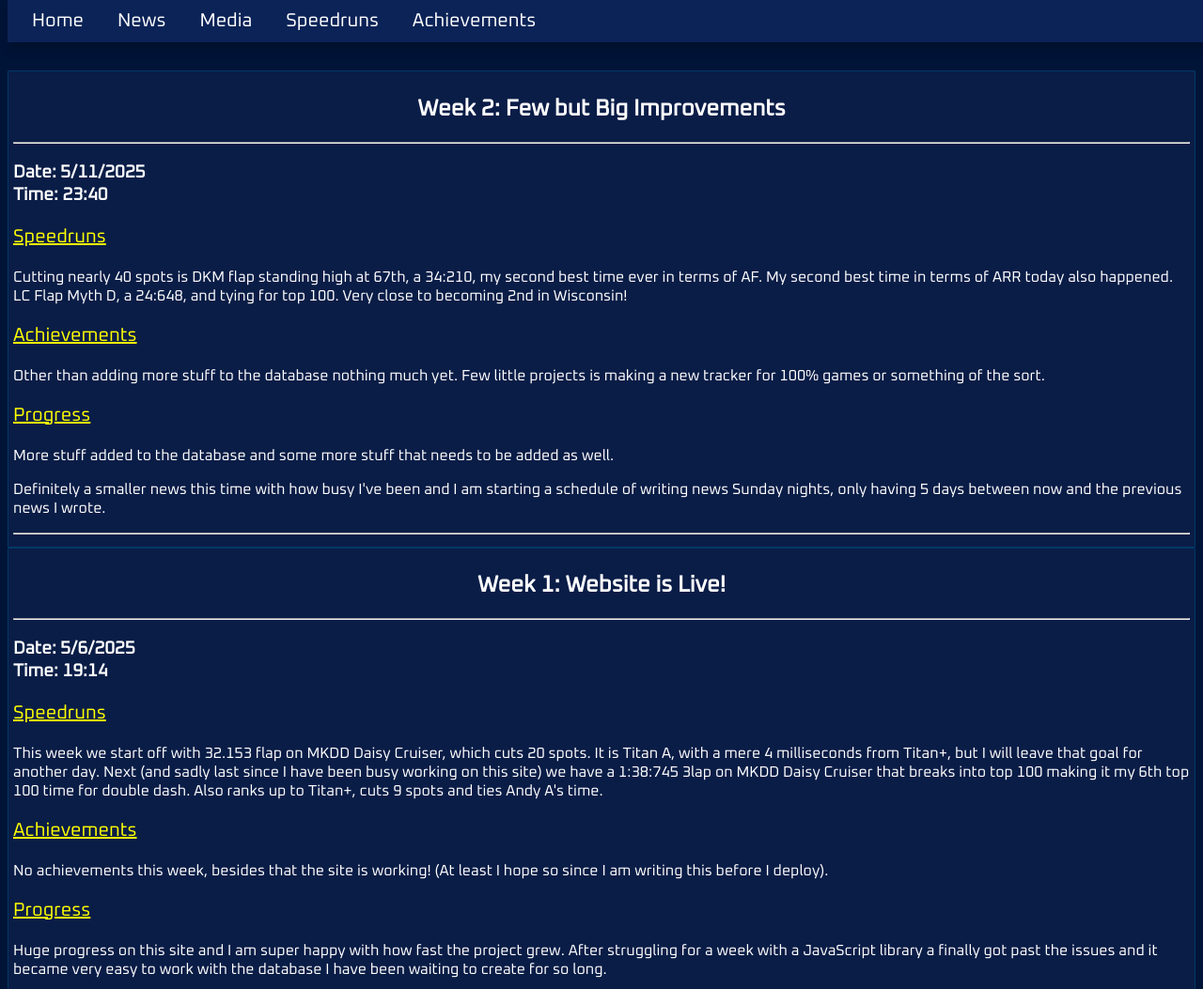
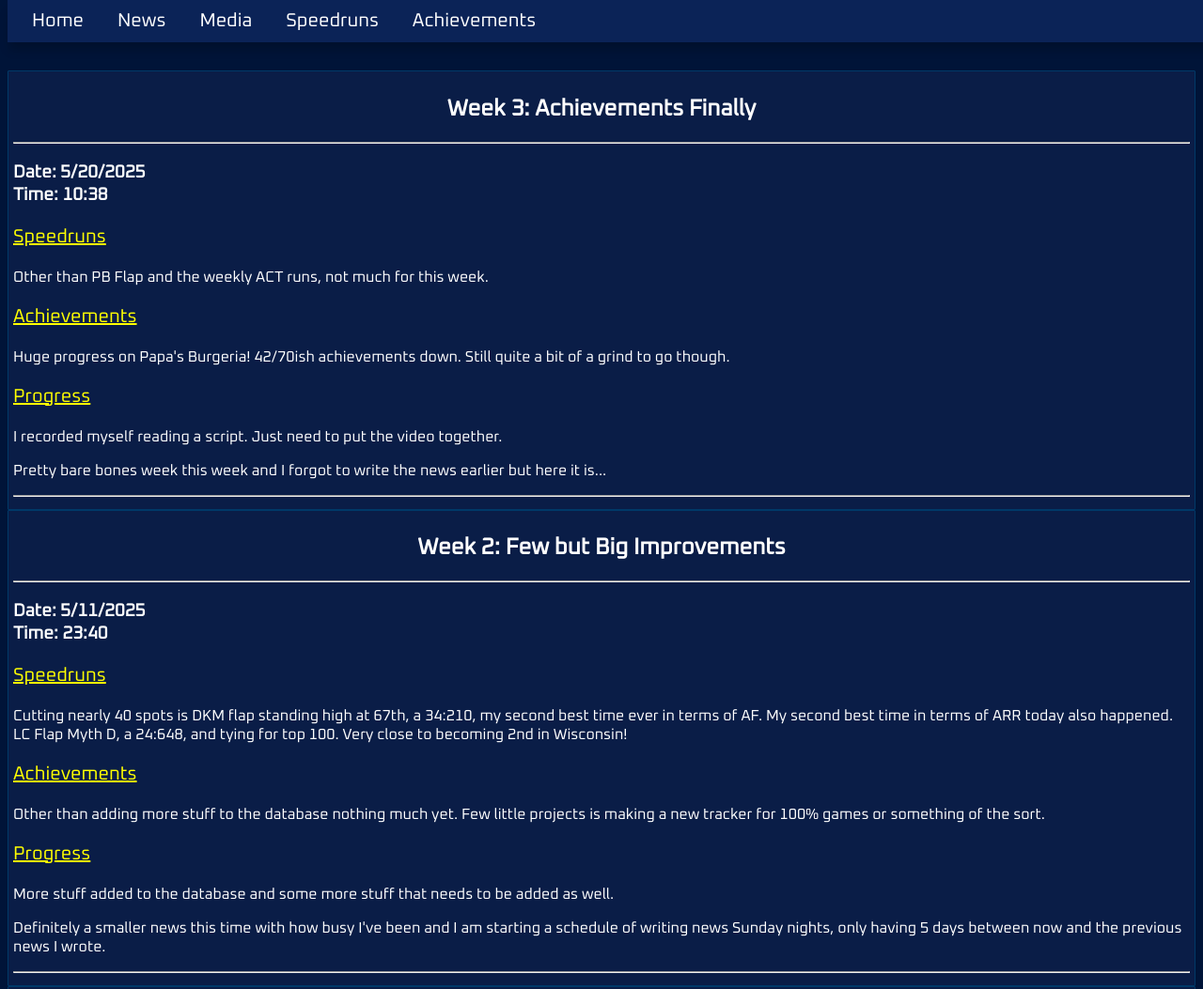
Before and after one commit to Zevihex/Central, a website: page docs/news.html in a window 1280 px wide. Shown: the top 1053 px of the page at 94% size. Drawn offline with Linux system fonts and the light colour scheme.

Commit message:
Update DB And News 2025-5-20

```diff
--- a/docs/news.html
+++ b/docs/news.html
@@ -33,6 +33,19 @@
     <hr>
   </div> -->
   <div class="container">
+    <h2>Week 3: Achievements Finally</h2>
+    <hr>
+    <h3>Date: 5/20/2025<br>Time: 10:38</h3>
+    <p class="underline">Speedruns</p>
+    <p>Other than PB Flap and the weekly ACT runs, not much for this week.</p>
+    <p class="underline">Achievements</p>
+    <p>Huge progress on Papa's Burgeria! 42/70ish achievements down. Still quite a bit of a grind to go though.</p>
+    <p class="underline">Progress</p>
+    <p>I recorded myself reading a script. Just need to put the video together.</p>
+    <p>Pretty bare bones week this week and I forgot to write the news earlier but here it is...</p>
+    <hr>
+  </div>
+  <div class="container">
     <h2>Week 2: Few but Big Improvements</h2>
     <hr>
     <h3>Date: 5/11/2025 <br>Time: 23:40</h3>
```
Also changed, not shown: 1 other file.
